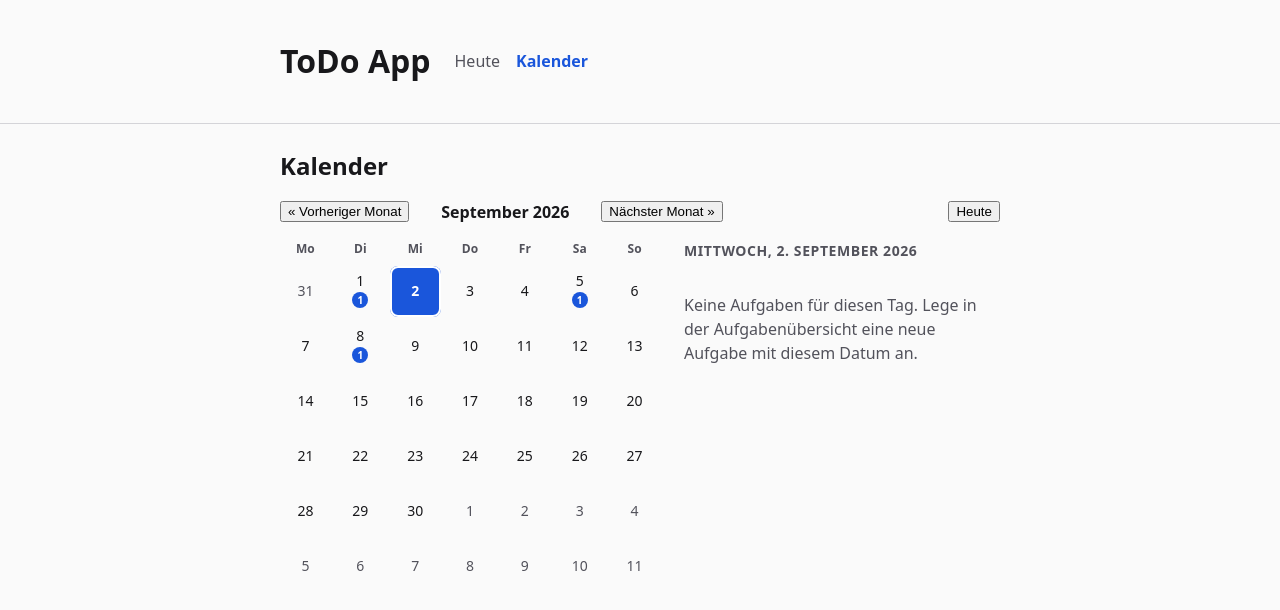
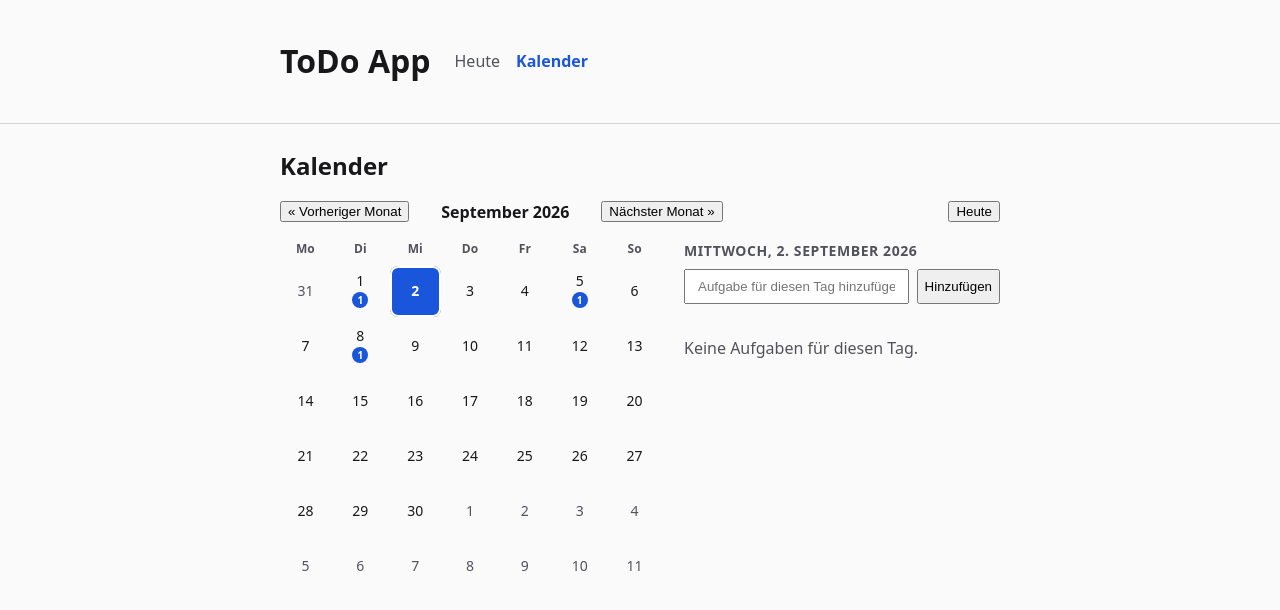
Before and after one commit to falkzilm/todo-app, an Angular app: page /kalender in a window 1280 px wide. Both pictures are taken after a click on the button "Aufgabe löschen". Shown: the top 610 px of the page. Built offline with nearby package versions, Linux system fonts and the light colour scheme.

Commit message:
feat(demoprojek-40): I've implemented the feature but hit a blocker at the final step: git wr

```diff
--- a/src/app/features/calendar/calendar-page/calendar-page.component.html
+++ b/src/app/features/calendar/calendar-page/calendar-page.component.html
@@ -20,11 +20,23 @@
   <section class="calendar-page__day" [attr.aria-label]="'Aufgaben für ' + selectedDateLabel()">
     <h3 class="calendar-page__day-title">{{ selectedDateLabel() }}</h3>
 
+    <form class="task-form" (ngSubmit)="addTaskForSelectedDay()">
+      <input
+        #quickAddInput
+        type="text"
+        name="newDayTask"
+        placeholder="Aufgabe für diesen Tag hinzufügen"
+        [(ngModel)]="newTaskTitle"
+        (input)="showEmptyTitleHint = false"
+      />
+      <button type="submit">Hinzufügen</button>
+    </form>
+    @if (showEmptyTitleHint) {
+      <p class="task-form__hint" role="status">Bitte einen Titel eingeben.</p>
+    }
+
     @if (selectedDayTasks().length === 0) {
-      <p class="calendar-page__empty-state">
-        Keine Aufgaben für diesen Tag. Lege in der Aufgabenübersicht eine neue Aufgabe mit diesem
-        Datum an.
-      </p>
+      <p class="calendar-page__empty-state">Keine Aufgaben für diesen Tag.</p>
     } @else {
       <ul class="task-list">
         @for (task of selectedDayTasks(); track task.id) {
--- a/src/app/features/calendar/calendar-page/calendar-page.component.scss
+++ b/src/app/features/calendar/calendar-page/calendar-page.component.scss
@@ -44,6 +44,23 @@
   color: var(--color-text-muted);
 }
 
+.task-form {
+  display: flex;
+  gap: var(--space-2);
+  margin-bottom: var(--space-4);
+
+  input {
+    flex: 1;
+    padding: var(--space-2) var(--space-3);
+  }
+}
+
+.task-form__hint {
+  margin: calc(-1 * var(--space-2)) 0 var(--space-4);
+  color: var(--color-text-muted);
+  font-size: var(--font-size-sm);
+}
+
 .task-list {
   list-style: none;
   margin: 0;
--- a/src/app/features/calendar/calendar-page/calendar-page.component.ts
+++ b/src/app/features/calendar/calendar-page/calendar-page.component.ts
@@ -1,4 +1,5 @@
-import { Component, computed, inject, signal } from '@angular/core';
+import { Component, ElementRef, computed, effect, inject, signal, viewChild } from '@angular/core';
+import { FormsModule } from '@angular/forms';
 import { getMonthGrid } from '../../../core/date/date-utils';
 import { CalendarDate, todayAsCalendarDate } from '../../../core/models/task.model';
 import { TaskStoreService } from '../../../core/services/task-store.service';
@@ -9,12 +10,15 @@ import { MonthGridComponent } from '../month-grid/month-grid.component';
 @Component({
   selector: 'app-calendar-page',
   standalone: true,
-  imports: [PageHeaderComponent, MonthGridComponent, TaskItemComponent],
+  imports: [FormsModule, PageHeaderComponent, MonthGridComponent, TaskItemComponent],
   templateUrl: './calendar-page.component.html',
   styleUrl: './calendar-page.component.scss',
 })
 export class CalendarPageComponent {
   private readonly taskStore = inject(TaskStoreService);
+
+  private readonly quickAddInput =
+    viewChild.required<ElementRef<HTMLInputElement>>('quickAddInput');
 
   protected readonly taskSummaries = this.taskStore.taskSummaryByDate;
 
@@ -43,6 +47,33 @@ export class CalendarPageComponent {
   protected readonly selectedDayTasks = computed(() =>
     this.taskStore.tasksForDate(this.selectedDate())(),
   );
+
+  protected newTaskTitle = '';
+  protected showEmptyTitleHint = false;
+
+  constructor() {
+    // Resets the quick-add field whenever the selected day changes, so a
+    // half-typed title never ends up attached to a different day.
+    effect(() => {
+      this.selectedDate();
+      this.newTaskTitle = '';
+      this.showEmptyTitleHint = false;
+    });
+  }
+
+  protected addTaskForSelectedDay(): void {
+    const title = this.newTaskTitle.trim();
+    if (!title) {
+      this.showEmptyTitleHint = true;
+      this.quickAddInput().nativeElement.focus();
+      return;
+    }
+
+    this.showEmptyTitleHint = false;
+    this.taskStore.add({ title, dueDate: this.selectedDate() });
+    this.newTaskTitle = '';
+    this.quickAddInput().nativeElement.focus();
+  }
 
   protected previousMonth(): void {
     this.shiftMonth(-1);
```
Also changed, not shown: 1 other file (tests, documents, lock files or other folders).
